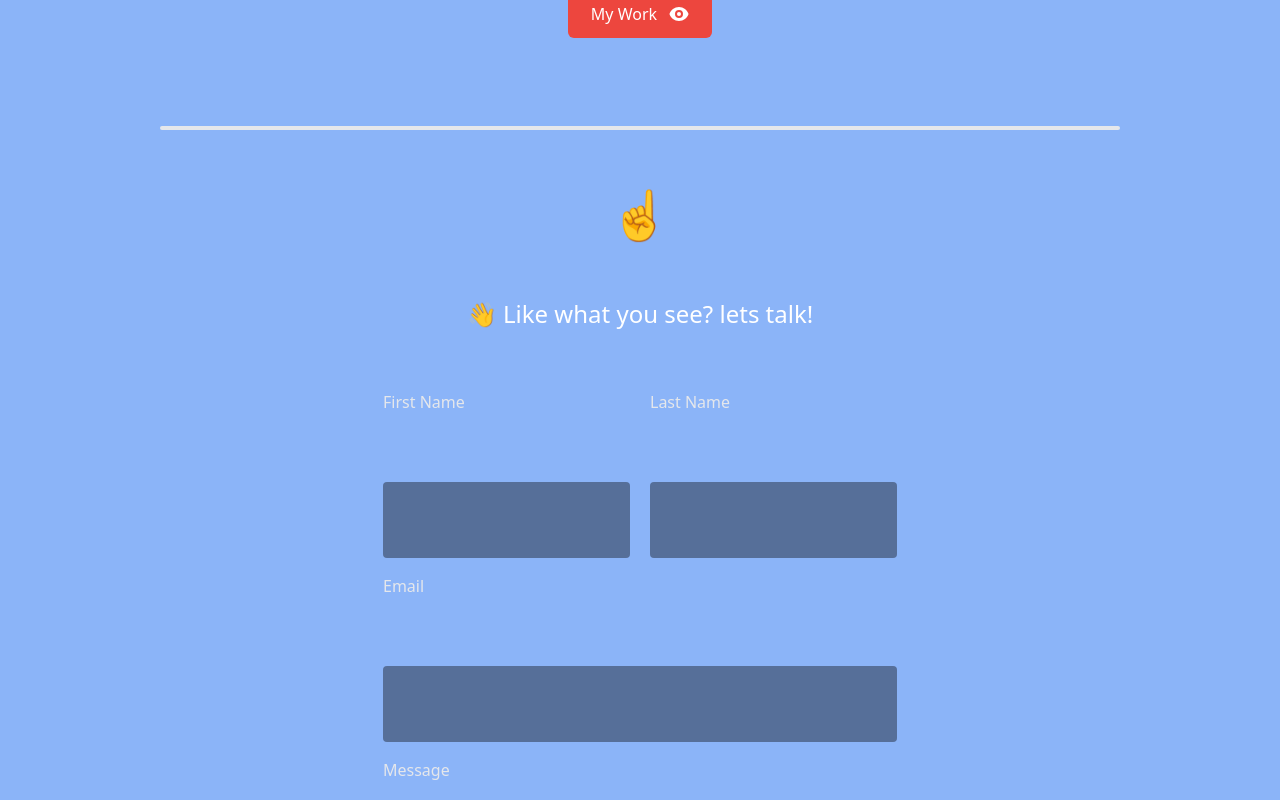
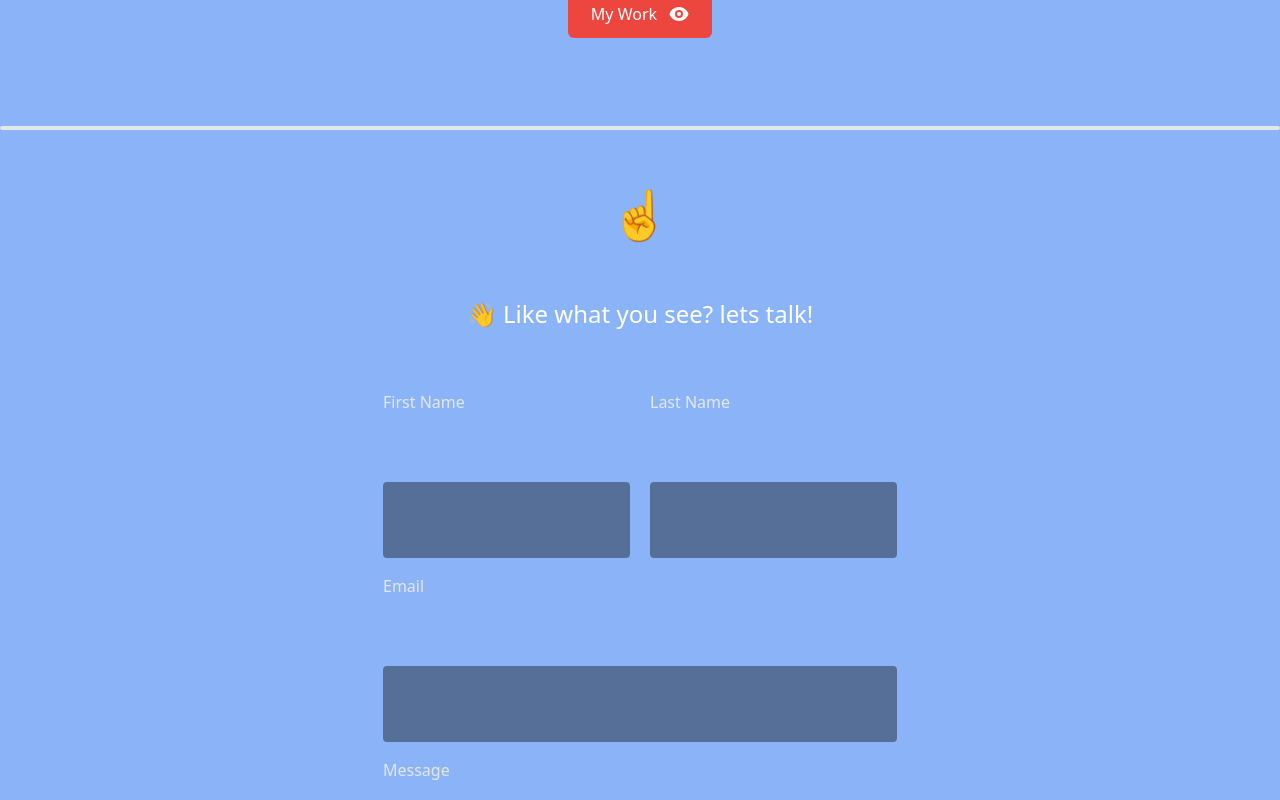
Before and after one commit to sam55silver/personal-website, a Next.js app: page / in a window 1280 px wide. Shown: the part 680-1480 px from the top of the page. Built offline with nearby package versions, Linux system fonts and the light colour scheme.

Commit message:
fixed spacing

```diff
--- a/components/Footer.js
+++ b/components/Footer.js
@@ -55,8 +55,8 @@ function Footer() {
   return (
     <footer className="text-white my-10">
       <Toaster />
-      <div className="flex flex-col justify-center text-center items-center gap-5 my-10 mt-20">
-        <hr className="w-3/4 border-solid border-gray-200 border-2 rounded" />
+      <div className="container mx-auto flex flex-col justify-center text-center items-center gap-5 my-10 mt-20">
+        <hr className="w-full border-solid border-gray-200 border-2 rounded" />
         <button
           onClick={scrollToTop}
           className="text-5xl hover:cursor-pointer my-10"
--- a/pages/blog/index.js
+++ b/pages/blog/index.js
@@ -48,8 +48,8 @@ const Blog = ({ pathsAndData }) => {
   }
 
   return (
-    <div className="flex flex-col justify-center items-center">
-      <div className="grid w-3/4 gap-4">{posts}</div>
+    <div className="container mx-auto">
+      <div className="grid w-full gap-4">{posts}</div>
     </div>
   );
 };
```
